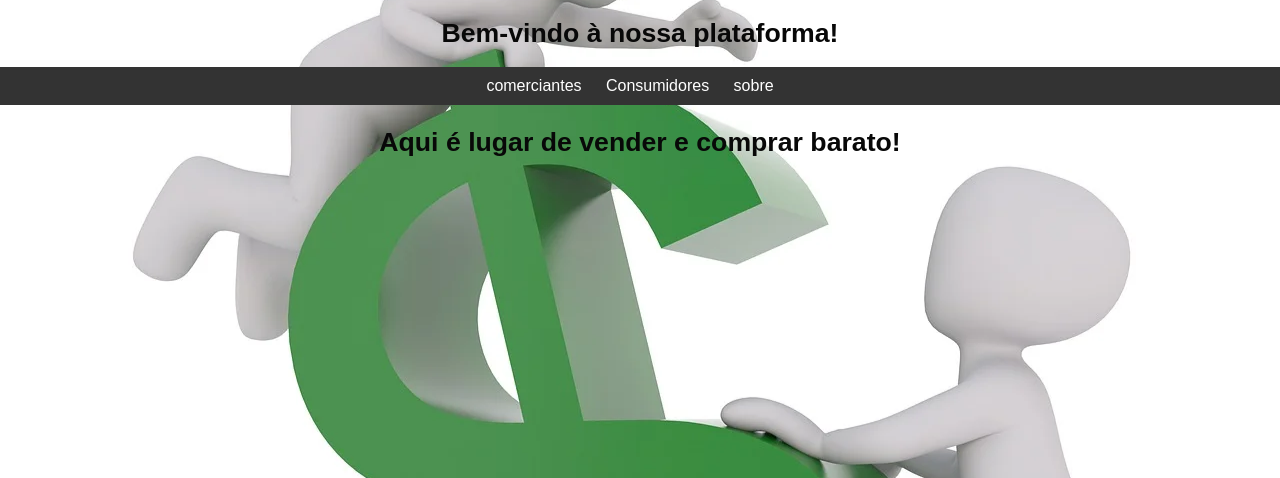
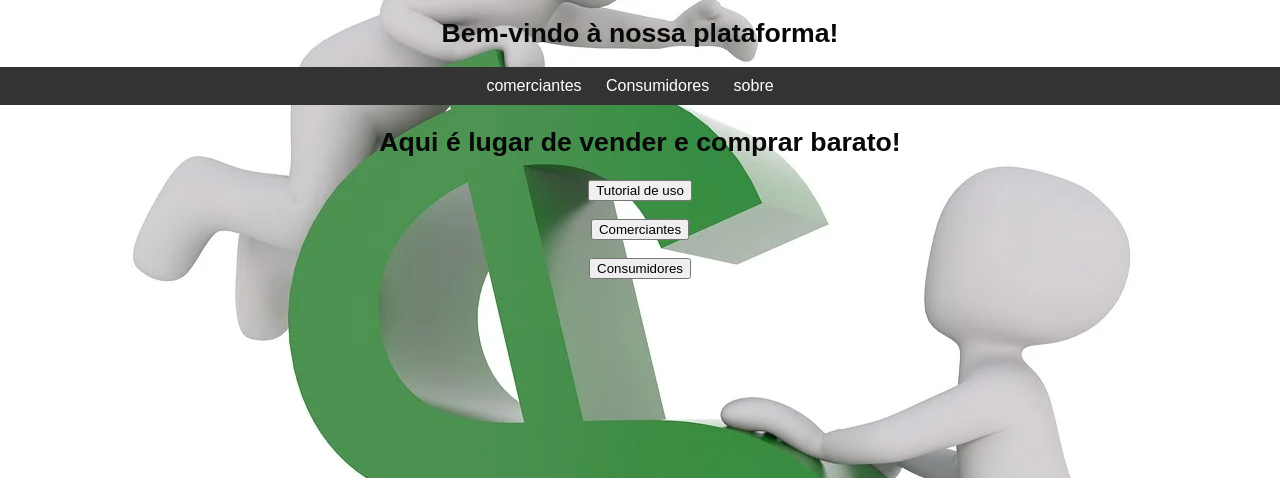
Before and after one commit to Julio-Silva-1973/ProjetoIntegrador, a Flask app: page / in a window 1280 px wide. Shown: the top 478 px of the page. Run offline with Flask 3, Linux system fonts and the light colour scheme.

Commit message:
first commit

```diff
--- a/src/app.py
+++ b/src/app.py
@@ -1,5 +1,6 @@
 from flask import Flask, render_template, request, redirect, url_for,jsonify
 from flask_sqlalchemy import SQLAlchemy
+
 
 
 app = Flask (__name__)
--- a/src/templates/clientes.html
+++ b/src/templates/clientes.html
@@ -29,9 +29,6 @@ h2{
     font: normal 20pt arial
 }
 
-body{
-    background-color: yellow;
-}
 
 form{
     text-align: center;
--- a/src/templates/comerciantes.html
+++ b/src/templates/comerciantes.html
@@ -8,6 +8,7 @@
 
 <body>
     <style>
+
         body{
             width: 100vm;
             height: 100vh;
--- a/src/templates/index.html
+++ b/src/templates/index.html
@@ -80,10 +80,41 @@ nav ul li a:hover{  /* Muda de cor ao parar o mouse em cima dos itens do menu */
     color: blue;
 }
 
+   </STYLE>
 
-    </STYLE>
+   <button onclick="exibirTexto()">Tutorial de uso</button>
+   <div id = "caixadeTexto"></div><br>
+
+   <button onclick="exibirTexto1()">Comerciantes</button>
+   <div id = "caixadeTexto1"></div><br>
+
+   <button onclick="exibirTexto2()">Consumidores</button>
+   <div id = "caixadeTexto2"></div>
+
+
 </body>
 <script>
-    window.alert('Bem Vindo ao VenBarato') /* Mensagem de boas vindas ao inicializar a página*/
+    window.alert('Bem Vindo a nossa plataforma') /* Mensagem de boas vindas ao inicializar a página*/
+
+    function exibirTexto() {
+        var caixadeTexto = document.getElementById("caixadeTexto");
+        var texto = "Para saber mais escolha um dos botões abaixo:";
+        caixadeTexto.innerHTML = texto;
+        caixadeTexto.classList.add("mostrar");
+    }
+
+    function exibirTexto1() {
+        var caixadeTexto1 = document.getElementById("caixadeTexto1");
+        var texto1 = "Olá amigo comerciante! Para usar esta aplicação comece clicando no menu comerciantes Depois, faça o seu cadastro e login"
+        caixadeTexto1.innerHTML = texto1;
+        caixadeTexto1.classList.add("mostrar");
+    }
+
+    function exibirTexto2() {
+        var caixadeTexto2 = document.getElementById("caixadeTexto2");
+        var texto2 = "Olá amigo consumidor! Para usar esta aplicação comece clicando no menu consumidor e digite o produto desejado, escolha-o com a melhor oferta!";
+        caixadeTexto2.innerHTML = texto2;
+        caixadeTexto2.classList.add("mostrar");
+    }
     </script>
 </html>
--- a/src/templates/login.html
+++ b/src/templates/login.html
@@ -18,10 +18,6 @@
         padding: 0;
         font-family: Arial, Helvetica, sans-serif;
         color: #080808;
-    }
-
-    body{
-        background-color: aqua;
     }
 
 
--- a/src/templates/sobre.html
+++ b/src/templates/sobre.html
@@ -9,6 +9,7 @@
     <h1>VenBarato</h1>
 
 <style>
+
      body{
             width: 100vm;
             height: 100vh;
```
Also changed, not shown: README.md (added).
